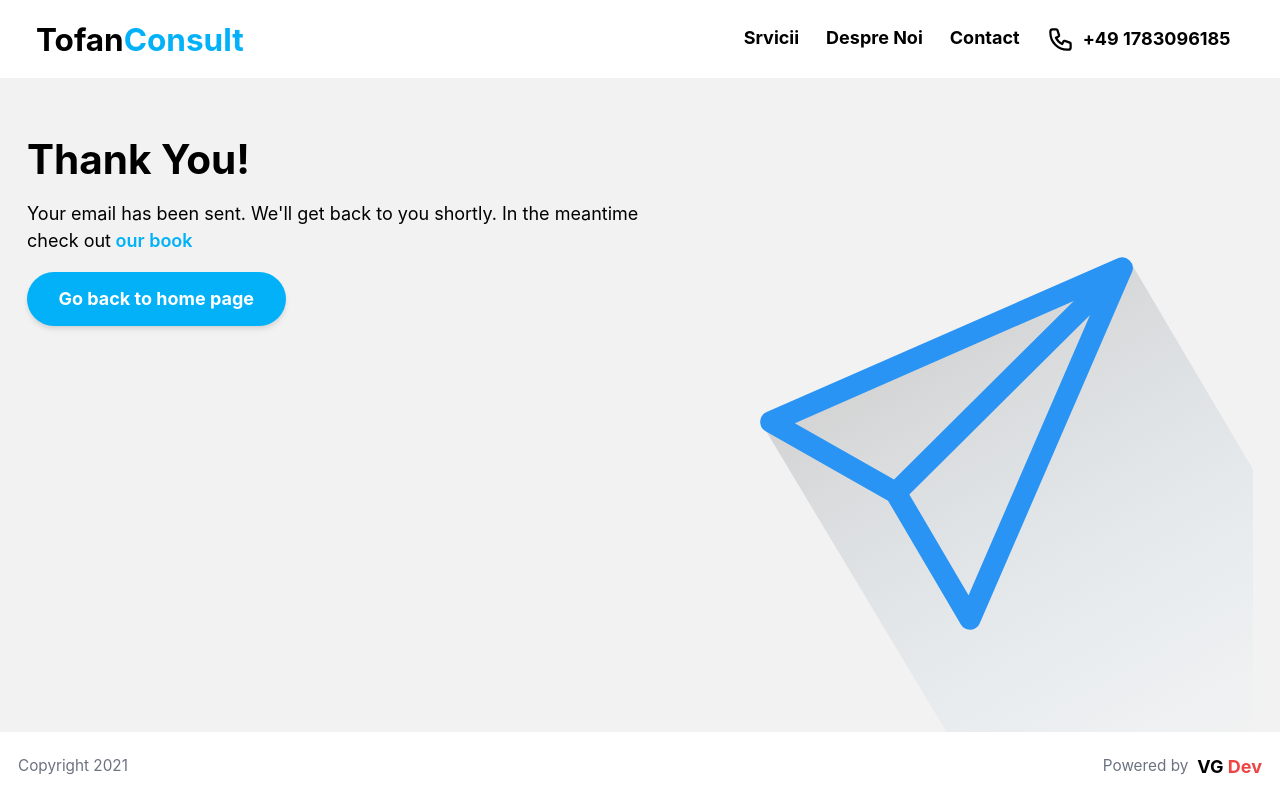
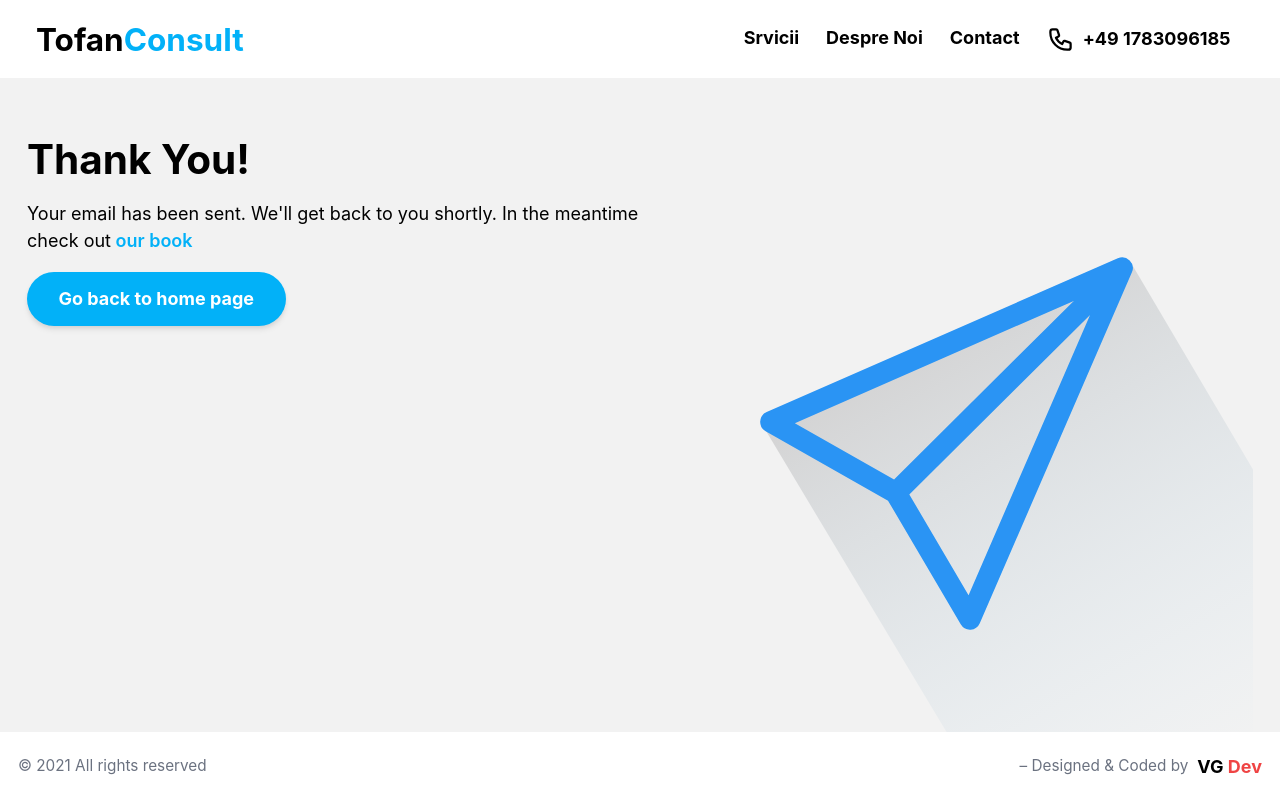
Before and after one commit to vadimghedreutan/finance-website-nextjs, a Next.js app: page /success in a window 1280 px wide. Built offline with nearby package versions, Linux system fonts and the light colour scheme.

Commit message:
change footer text

```diff
--- a/components/Footer/index.js
+++ b/components/Footer/index.js
@@ -4,10 +4,10 @@ function Footer() {
       <div className="container">
         <div className="footer">
           <div className="footer_copyright">
-            <p>Copyright 2021</p>
+            <p>© 2021 All rights reserved</p>
           </div>
           <div className="footer_powerd">
-            <p>Powered by </p>
+            <p>– Designed & Coded by </p>
             <a href="https://vadimghedreutan.io" target="_blank">
               VG <span>Dev</span>
             </a>
```
